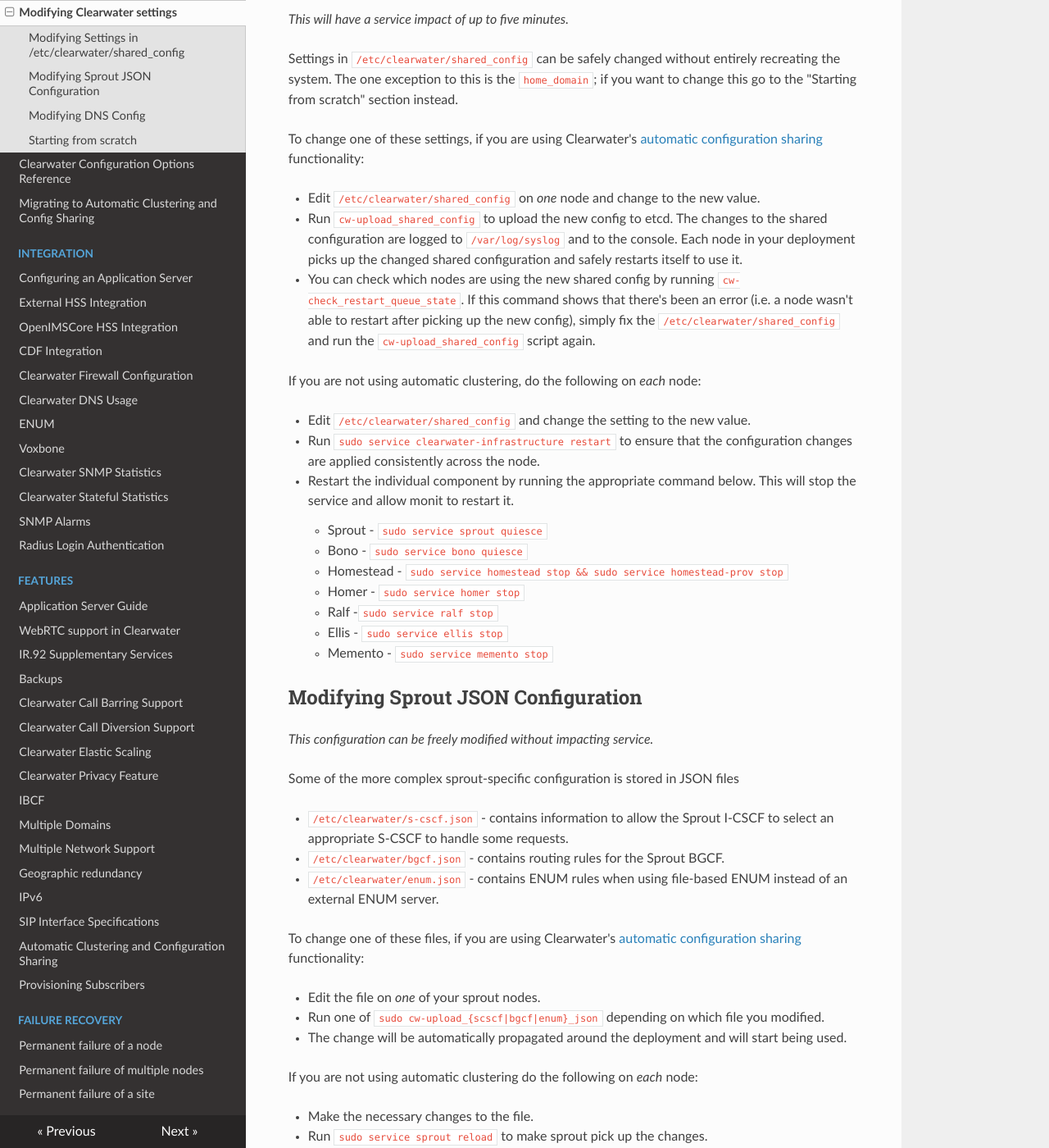
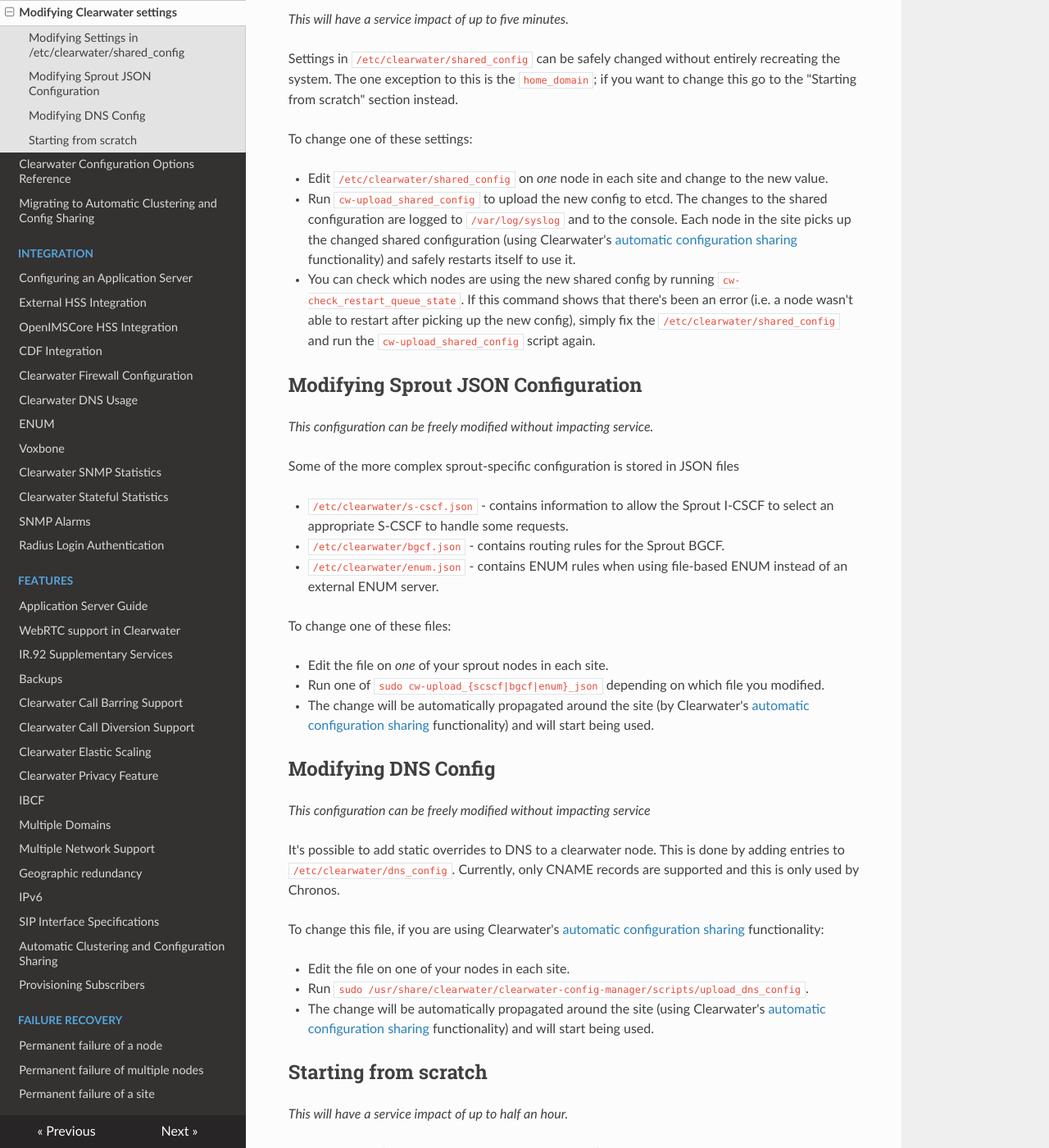
Before and after one commit to Metaswitch/clearwater-readthedocs, an MkDocs documentation site: the page built from docs/Modifying_Clearwater_settings.md, in a window 1280 px wide and 1400 px high, scrolled down 324 px. Shown: the whole window at 82% size. Built offline with MkDocs 1.6.1, drawn with Linux system fonts in a browser that asks for light colours; nearby versions of some CDN libraries; old or Windows-style settings are respelled for this version of MkDocs; some of the changed text lies outside the part shown.

Commit message:
Update Modifying Clearwaer Settings for split-state

```diff
--- a/docs/Modifying_Clearwater_settings.md
+++ b/docs/Modifying_Clearwater_settings.md
@@ -8,25 +8,11 @@ This page discusses how to change settings on a Clearwater system. Most settings
 
 Settings in `/etc/clearwater/shared_config` can be safely changed without entirely recreating the system. The one exception to this is the `home_domain`; if you want to change this go to the "Starting from scratch" section instead.
 
-To change one of these settings, if you are using Clearwater's [automatic configuration sharing](Automatic_Clustering_Config_Sharing.md) functionality:
+To change one of these settings:
 
-*   Edit `/etc/clearwater/shared_config` on *one* node and change to the new value.
-*   Run `cw-upload_shared_config` to upload the new config to etcd. The changes to the shared configuration are logged to `/var/log/syslog` and to the console. Each node in your deployment picks up the changed shared configuration and safely restarts itself to use it.
+*   Edit `/etc/clearwater/shared_config` on *one* node in each site and change to the new value.
+*   Run `cw-upload_shared_config` to upload the new config to etcd. The changes to the shared configuration are logged to `/var/log/syslog` and to the console. Each node in the site picks up the changed shared configuration (using Clearwater's [automatic configuration sharing](Automatic_Clustering_Config_Sharing) functionality) and safely restarts itself to use it.
 *   You can check which nodes are using the new shared config by running `cw-check_restart_queue_state`. If this command shows that there's been an error (i.e. a node wasn't able to restart after picking up the new config), simply fix the `/etc/clearwater/shared_config` and run the `cw-upload_shared_config` script again.
-
-If you are not using automatic clustering, do the following on *each* node:
-
-*   Edit `/etc/clearwater/shared_config` and change the setting to the new value.
-*   Run `sudo service clearwater-infrastructure restart` to ensure that the configuration changes are applied consistently across the node.
-*   Restart the individual component by running the appropriate command below. This will stop the service and allow monit to restart it.
-
-    *   Sprout - `sudo service sprout quiesce`
-    *   Bono - `sudo service bono quiesce`
-    *   Homestead - `sudo service homestead stop && sudo service homestead-prov stop`
-    *   Homer - `sudo service homer stop`
-    *   Ralf -`sudo service ralf stop`
-    *   Ellis - `sudo service ellis stop`
-    *   Memento - `sudo service memento stop`
 
 ## Modifying Sprout JSON Configuration
 
@@ -38,16 +24,11 @@ Some of the more complex sprout-specific configuration is stored in JSON files
 * `/etc/clearwater/bgcf.json` - contains routing rules for the Sprout BGCF.
 * `/etc/clearwater/enum.json` - contains ENUM rules when using file-based ENUM instead of an external ENUM server.
 
-To change one of these files, if you are using Clearwater's [automatic configuration sharing](Automatic_Clustering_Config_Sharing) functionality:
+To change one of these files:
 
-* Edit the file on *one* of your sprout nodes.
+* Edit the file on *one* of your sprout nodes in each site.
 * Run one of `sudo cw-upload_{scscf|bgcf|enum}_json` depending on which file you modified.
-* The change will be automatically propagated around the deployment and will start being used.
-
-If you are not using automatic clustering do the following on *each* node:
-
-* Make the necessary changes to the file.
-* Run `sudo service sprout reload` to make sprout pick up the changes.
+* The change will be automatically propagated around the site (by Clearwater's [automatic configuration sharing](Automatic_Clustering_Config_Sharing) functionality) and will start being used.
 
 ## Modifying DNS Config
 
@@ -59,12 +40,7 @@ To change this file, if you are using Clearwater's [automatic configuration shar
 
 * Edit the file on one of your nodes in each site.
 * Run `sudo /usr/share/clearwater/clearwater-config-manager/scripts/upload_dns_config`.
-* The change will be automatically propagated around the site and will start being used.
-
-If you are not using automatic clustering do the following on each Vellum node:
-
-* Make the necessary changes to the file.
-* Run `sudo service chronos reload-dns` to make Chronos pick up the changes.
+* The change will be automatically propagated around the site (using Clearwater's [automatic configuration sharing](Automatic_Clustering_Config_Sharing) functionality) and will start being used.
 
 ## Starting from scratch
 
```
